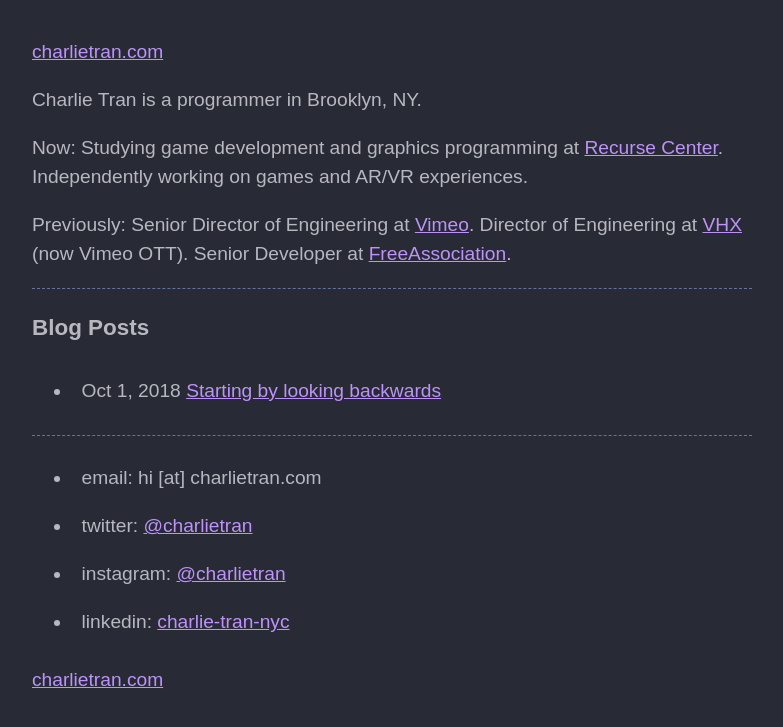
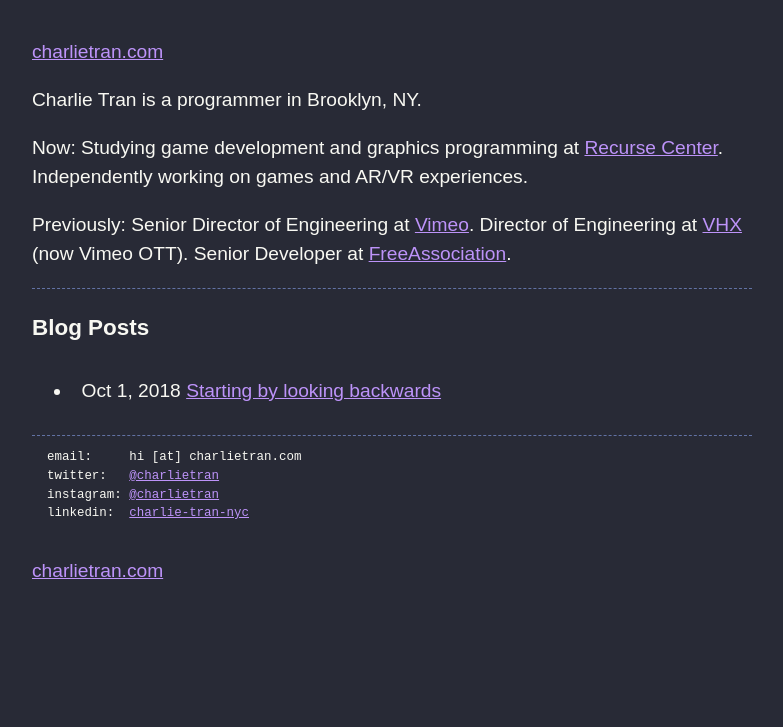
Before and after one commit to charlietran/charlietran.github.io, a Jekyll site: the page built from index.md, in a window 1280 px wide. Shown: the top 727 px of the page, without its empty margins (248-1031 px from the left). Built offline with Jekyll 4.4.1, drawn with Linux system fonts in a browser that asks for light colours; some web fonts are replaced; some of the changed lines change nothing that is shown.

Commit message:
Tweak font color and footer

```diff
--- a/_includes/footer.html
+++ b/_includes/footer.html
@@ -1,9 +1,12 @@
 <footer>
+  <pre>
+  email:     hi [at] charlietran.com
+  twitter:   <a href="https://twitter.com/charlietran">@charlietran</a>
+  instagram: <a href="https://instagram.com/charlietran/">@charlietran</a>
+  linkedin:  <a href="https://www.linkedin.com/in/charlie-tran-nyc/">charlie-tran-nyc</a>
+  </pre>
   <ul>
-    <li>email: hi [at] charlietran.com</li>
-    <li>twitter: <a href="https://twitter.com/charlietran">@charlietran</a></li>
-    <li>instagram: <a href="https://instagram.com/charlietran/">@charlietran</a></li>
-    <li>linkedin: <a href="https://www.linkedin.com/in/charlie-tran-nyc/">charlie-tran-nyc</a></li>
   </ul>
-  <a href="/">charlietran.com</a>
 </footer>
+
+<a href="/">charlietran.com</a>
--- a/assets/style.scss
+++ b/assets/style.scss
@@ -25,7 +25,7 @@
   max-width: 720px;
   margin: 0 auto;
   background: #282a36;
-  color: #b7b8bf;
+  color: #f8f8f2;
 }
 h1,h2,h3,h4,h5{
   font-family: 'Ovo', sans-serif;
@@ -55,3 +55,7 @@
 section,footer {
   border-top: 1px dashed $comment;
 }
+
+footer {
+  font-size: 0.8em;
+}
```
